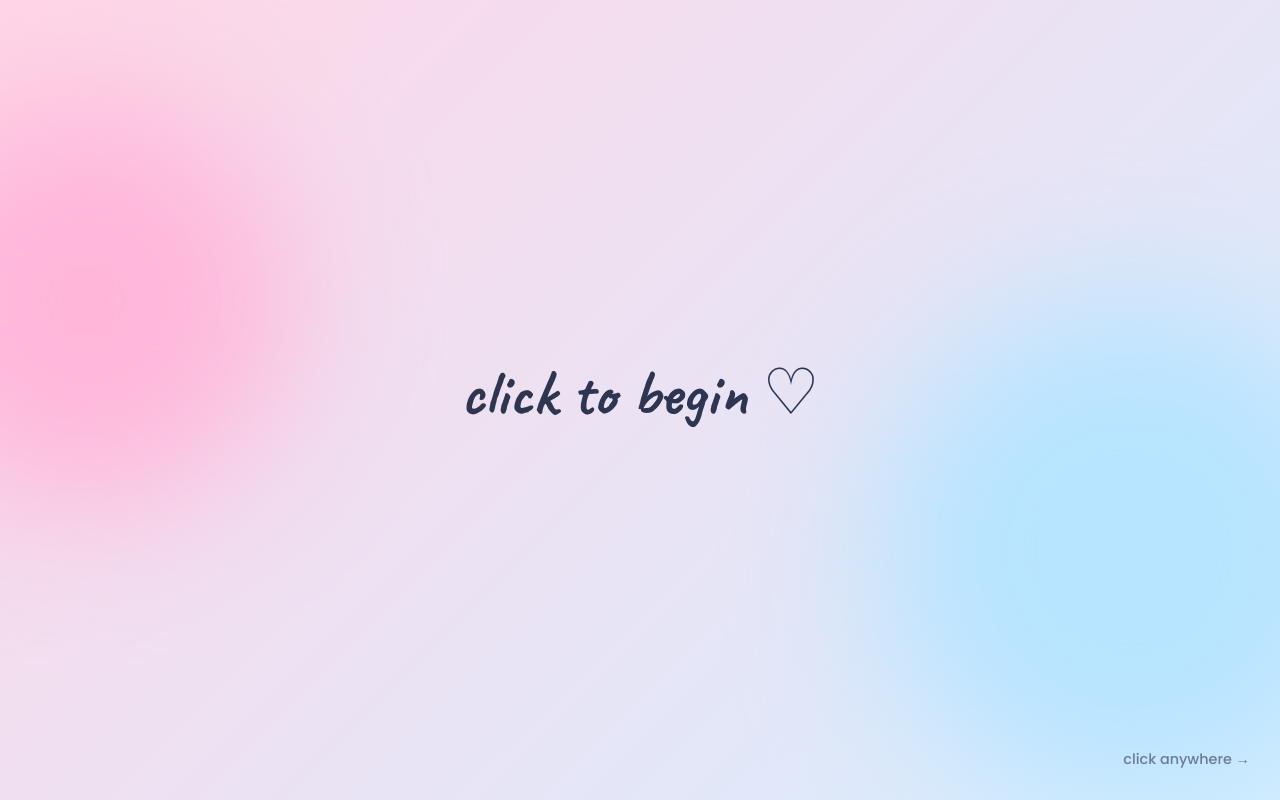
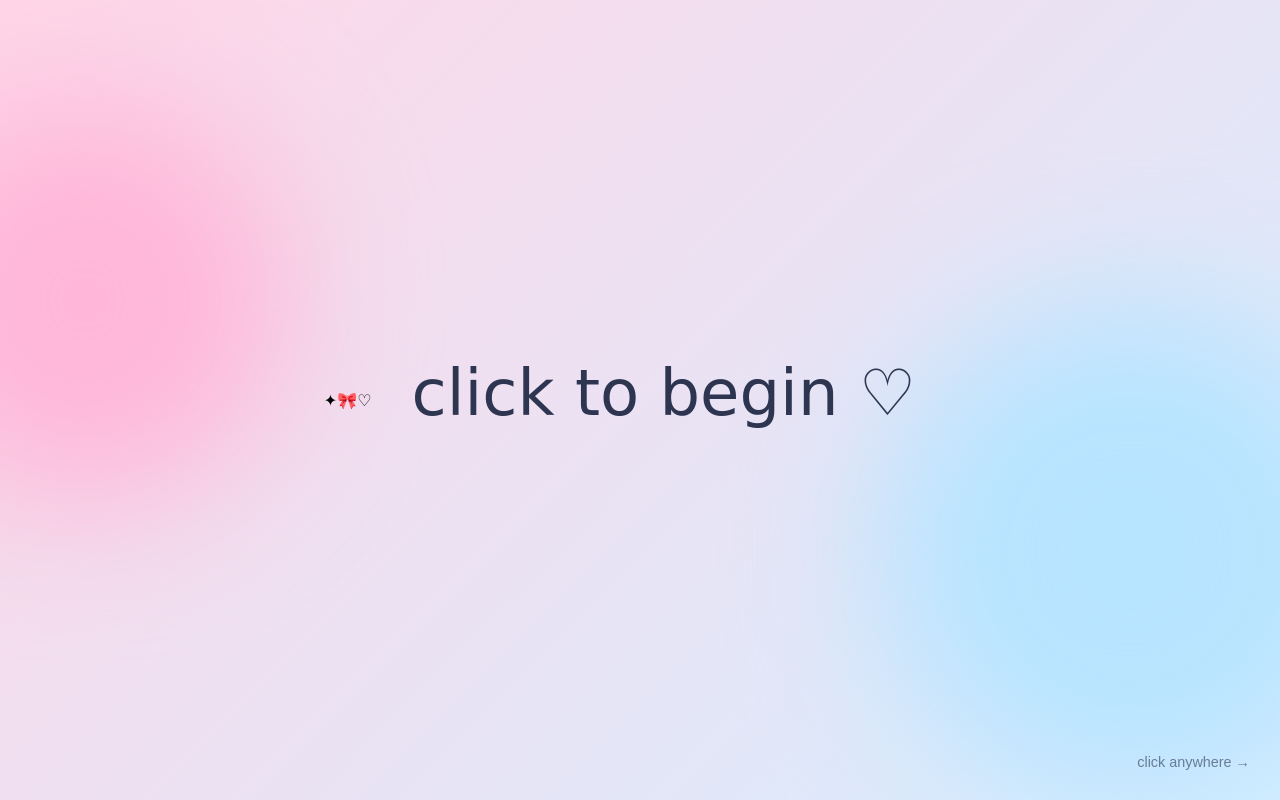
Before and after one commit to saraa-siva/stupidsong, a plain HTML site: page index.html in a window 1280 px wide. Drawn offline with Linux system fonts and the light colour scheme.

Commit message:
Update index.html

```diff
--- a/index.html
+++ b/index.html
@@ -7,11 +7,7 @@
 
     <link rel="stylesheet" href="styles.css">
 
-    <link rel="preconnect" href="https://fonts.googleapis.com">
-    <link rel="preconnect" href="https://fonts.gstatic.com" crossorigin>
-
-    <link href="https://fonts.googleapis.com/css2?family=Caveat:wght@700&family=Poppins:wght@300;500&display=swap" rel="stylesheet">
-</head>
+    </head>
 <body>
 
 <div id="background-blobs">
@@ -20,6 +16,10 @@
 </div>
 
 <div id="scene">
+
+    <div class="doodle star">✦</div>
+    <div class="doodle bow">🎀</div>
+    <div class="doodle heart">♡</div>
 
     <div id="lyric" class="lyric">
         click to begin ♡
```
